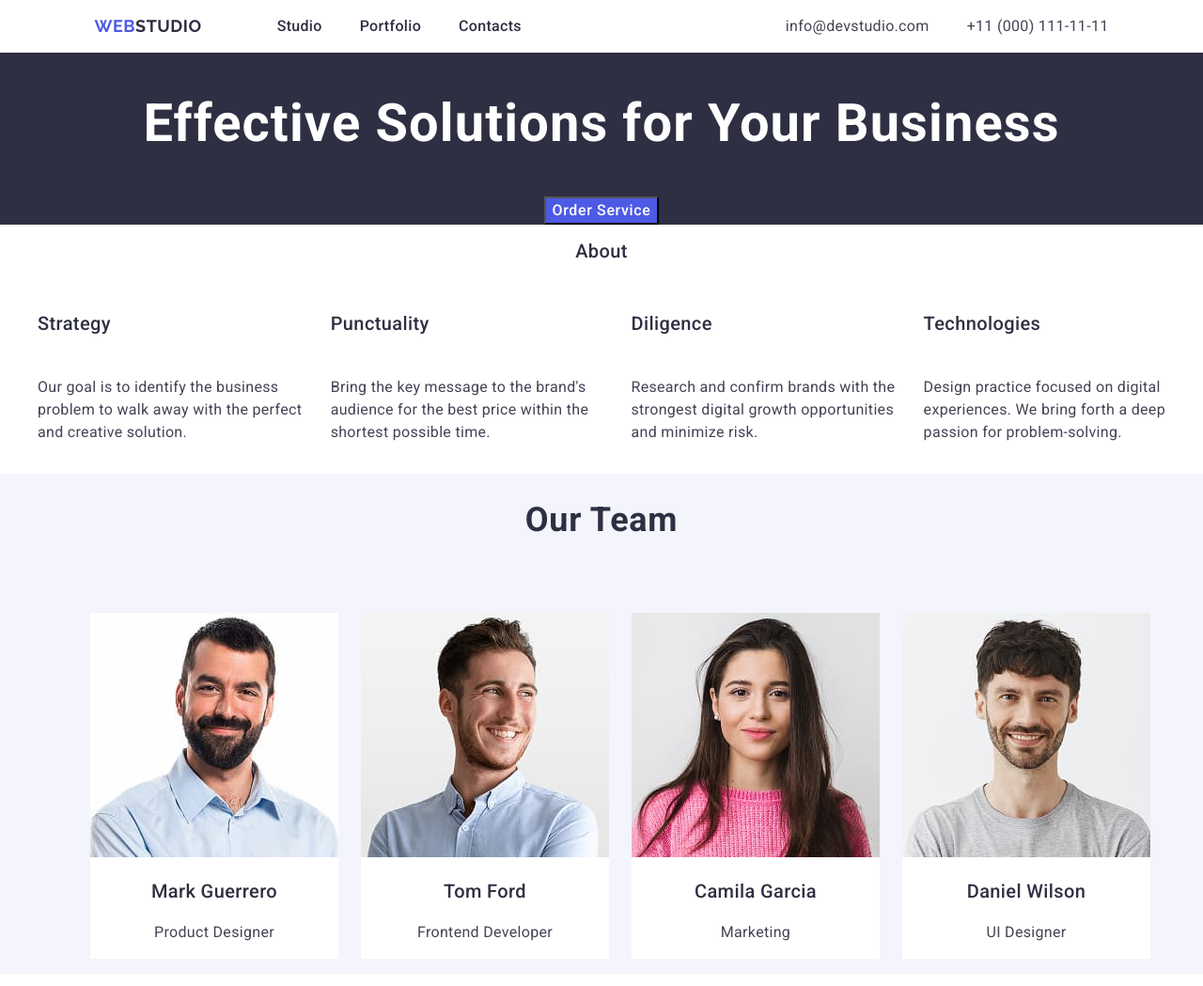
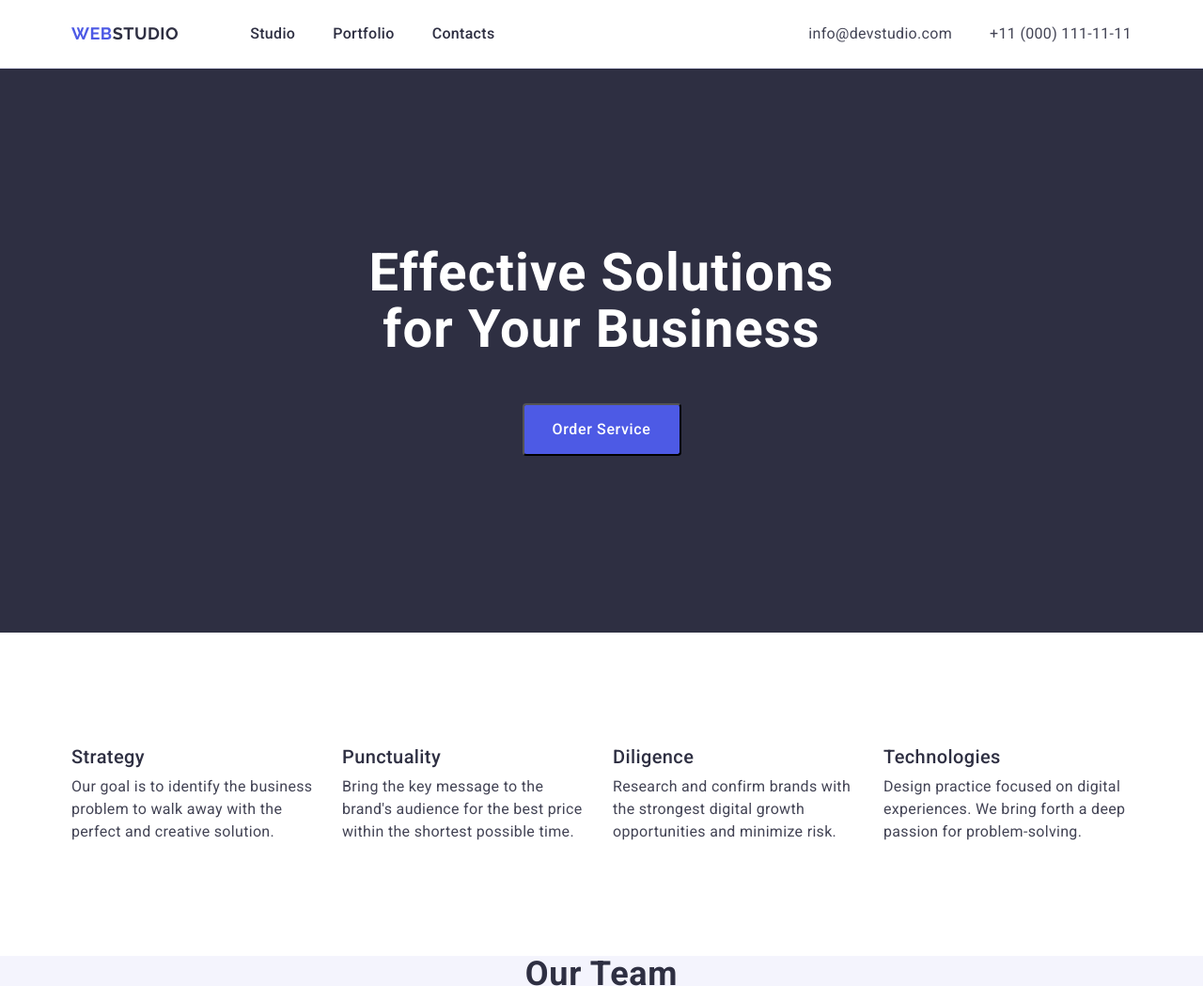
Before and after one commit to codescriptman/goit-markup-hw-03, a plain HTML site: page index.html in a window 1280 px wide. Shown: the top 1049 px of the page at 94% size. Drawn offline with nearby package versions, Linux system fonts and the light colour scheme.

Commit message:
add header add section1 hero add section2

```diff
--- a/css/styles.css
+++ b/css/styles.css
@@ -1,31 +1,58 @@
 body {
   margin: 0;
-  padding: 0;
   font-family: "Roboto", sans-serif;
   color: #434455;
   background-color: #ffffff;
+}
+.container {
+  max-width: 1158px;
+  padding-left: 15px;
+  padding-right: 15px;
+  margin: 0 auto;
+}
+.section {
+  padding: 120px 0;
 }
 
 ul,
 ol {
   list-style-type: none;
+  margin: 0;
+  padding: 0;
 }
-.head .container {
+h1,
+h2,
+h3,
+h4,
+h5,
+h6 {
+  margin: 0;
+  padding: 0;
+}
+p {
+  margin: 0;
+  padding: 0;
+}
+.head {
+  border-bottom: 1px solid #e7e9fc;
+}
+.container-head {
   display: flex;
-  gap: 40px;
   align-items: center;
-  justify-content: space-around;
 }
-.container nav {
+.nav {
+  display: flex;
+  align-items: center;
+}
+.menu {
   display: flex;
   gap: 40px;
   align-items: center;
 }
-.container nav ul {
-  display: flex;
-  gap: 40px;
+.logo-header {
+  padding: 24px 0;
+  margin-right: 76px;
 }
-
 .logo {
   font-family: "Raleway", sans-serif;
   font-weight: 700;
@@ -48,30 +75,36 @@ ol {
 .studio-footer {
   color: #f4f4fd;
 }
-.menu-studio {
+.menu-links {
+  display: block;
+  padding: 24px 0;
   font-weight: 500;
   line-height: 1.5;
   letter-spacing: 0.02em;
   color: #2e2f42;
   text-decoration: none;
 }
-.menu-studio:hover {
+.menu-links:hover {
   color: #404bbf;
 }
-.menu-studio:active {
+.menu-links:active {
   color: #404bbf;
 }
-.menu-studio:focus {
+.menu-links:focus {
   color: #404bbf;
 }
 .contacts {
   font-style: normal;
+  margin-left: auto;
 }
-.contacts ul {
+.contacts-list {
   display: flex;
+  align-items: center;
   gap: 40px;
 }
-.contacts .contact-links {
+.contact-links {
+  display: block;
+  padding: 24px 0;
   line-height: 1.5;
   letter-spacing: 0.02em;
   color: #434455;
@@ -86,89 +119,78 @@ ol {
 .contact-links:focus {
   color: #404bbf;
 }
-.hero .container {
-  display: flex;
-  flex-direction: column;
-  align-content: center;
-  align-items: center;
-  justify-content: center;
+/* header */
+.section-hero {
   background-color: #2e2f42;
 }
+
 .hero-title {
+  padding: 68px 316px 48px 316px;
+  margin: 0 auto;
   font-size: 56px;
   line-height: 1.07;
   text-align: center;
   letter-spacing: 0.02em;
   color: #ffffff;
 }
-.button-text {
+.button {
+  margin-left: auto;
+  margin-right: auto;
+  margin-bottom: 68px;
+  padding: 0;
+  display: block;
   font-weight: 500;
   line-height: 1.5;
   letter-spacing: 0.04em;
   color: #ffffff;
   cursor: pointer;
   background-color: #4d5ae5;
+  border-radius: 4px;
+  width: 169px;
+  height: 56px;
 }
-.button-text:hover {
+.button:hover {
   background-color: #404bbf;
 }
-.button-text:focus {
+.button:focus {
   background-color: #404bbf;
 }
-.button-text:active {
+.button:active {
   background-color: #404bbf;
 }
-.about .container {
+/* hero section 1 */
+
+.about-list {
   display: flex;
-  flex-direction: column;
-  justify-content: center;
-  align-items: center;
-  align-content: center;
+  gap: 24px;
 }
-.about-title {
+.about-list-item {
+  width: calc((100% - (24px * 3)) / 4);
+}
+.about-mini-titles {
   font-weight: 500;
   font-size: 20px;
   line-height: 1.2;
   letter-spacing: 0.02em;
   color: #2e2f42;
-}
-.about .container ul {
-  display: flex;
-  gap: 24px;
-  justify-content: center;
-  align-content: flex-start;
-  align-items: center;
-}
-.about .container ul li {
-  display: flex;
-  flex-direction: column;
-  gap: 8px;
-  justify-content: flex-start;
-  align-content: flex-start;
-  align-items: flex-start;
-}
-.mini-titles {
-  font-weight: 500;
-  font-size: 20px;
-  line-height: 1.2;
-  letter-spacing: 0.02em;
-  color: #2e2f42;
+  padding-bottom: 8px;
 }
 .about-text {
   line-height: 1.5;
   letter-spacing: 0.02em;
   color: #434455;
 }
+/* about section 2 */
 
-.team .container {
+.team .container-team {
   display: flex;
   align-items: center;
   justify-content: center;
   flex-direction: column;
-  gap: 32px;
+
   background: #f4f4fd;
 }
-.team .container ul {
+.team .container-team ul {
   display: flex;
   gap: 24px;
 }
@@ -201,13 +223,13 @@ ol {
   color: #434455;
 }
 
-.section-portfolio .container {
+.section-portfolio .container-portfolio {
   display: flex;
   flex-direction: column;
   align-items: center;
   justify-content: center;
 }
-.section-portfolio .container .portfolio {
+.section-portfolio .container-portfolio .portfolio {
   display: flex;
   gap: 24px;
   flex-wrap: wrap;
@@ -233,17 +255,16 @@ ol {
   letter-spacing: 0.02em;
   color: #434455;
 }
-.site-footer {
-  background-color: #2e2f42;
-}
+
 .last-text {
   line-height: 1.5;
   letter-spacing: 0.02em;
   color: #f4f4fd;
 }
-.site-footer .container {
+.site-footer .container-footer {
   display: flex;
   flex-direction: column;
   align-items: flex-start;
   justify-content: flex-start;
+  background-color: #2e2f42;
 }
--- a/index.html
+++ b/index.html
@@ -19,21 +19,21 @@
   </head>
   <body>
     <header class="head">
-      <div class="container">
-        <nav>
-          <a class="logo" href="./index.html"
+      <div class="container container-head">
+        <nav class="nav">
+          <a class="logo logo-header" href="./index.html"
             >web<span class="studio-header">Studio</span></a
           >
           <!--logo-->
           <ul class="menu">
-            <li><a class="menu-studio" href="./index.html">Studio</a></li>
-            <li><a class="menu-studio" href="">Portfolio</a></li>
-            <li><a class="menu-studio" href="">Contacts</a></li>
+            <li><a class="menu-links" href="./index.html">Studio</a></li>
+            <li><a class="menu-links" href="">Portfolio</a></li>
+            <li><a class="menu-links" href="">Contacts</a></li>
           </ul>
         </nav>
 
         <address class="contacts">
-          <ul>
+          <ul class="contacts-list">
             <li>
               <a class="contact-links" href="mailto:info@devstudio.com"
                 >info@devstudio.com</a
@@ -49,40 +49,40 @@
       </div>
     </header>
     <main>
-      <section class="hero">
-        <div class="container">
+      <section class="section-hero section">
+        <div class="container-hero container">
           <h1 class="hero-title">Effective Solutions for Your Business</h1>
-          <button class="button-text" type="button">Order Service</button>
+          <button class="button" type="button">Order Service</button>
         </div>
       </section>
       <!--hero section 1-->
-      <section class="about">
-        <div class="container">
-          <h2 class="about-title">About</h2>
-          <ul>
-            <li>
-              <h3 class="mini-titles">Strategy</h3>
+      <section class="about section">
+        <div class="container container-about">
+          <h2 hidden class="about-title">About</h2>
+          <ul class="about-list">
+            <li class="about-list-item">
+              <h3 class="about-mini-titles">Strategy</h3>
               <p class="about-text">
                 Our goal is to identify the business problem to walk away with
                 the perfect and creative solution.
               </p>
             </li>
-            <li>
-              <h3 class="mini-titles">Punctuality</h3>
+            <li class="about-list-item">
+              <h3 class="about-mini-titles">Punctuality</h3>
               <p class="about-text">
                 Bring the key message to the brand's audience for the best price
                 within the shortest possible time.
               </p>
             </li>
-            <li>
-              <h3 class="mini-titles">Diligence</h3>
+            <li class="about-list-item">
+              <h3 class="about-mini-titles">Diligence</h3>
               <p class="about-text">
                 Research and confirm brands with the strongest digital growth
                 opportunities and minimize risk.
               </p>
             </li>
-            <li>
-              <h3 class="mini-titles">Technologies</h3>
+            <li class="about-list-item">
+              <h3 class="about-mini-titles">Technologies</h3>
               <p class="about-text">
                 Design practice focused on digital experiences. We bring forth a
                 deep passion for problem-solving.
@@ -93,7 +93,7 @@
       </section>
       <!--section2-->
       <section class="team">
-        <div class="container">
+        <div class="container-team">
           <h2 class="team-title">Our Team</h2>
           <ul>
             <li class="team-list">
@@ -121,7 +121,7 @@
       </section>
       <!--section3-->
       <section class="section-portfolio">
-        <div class="container">
+        <div class="container-portfolio">
           <h2 class="portfolio-title">Our Portfolio</h2>
           <ul class="portfolio">
             <li>
@@ -178,7 +178,7 @@
       <!--section4-->
     </main>
     <footer class="site-footer">
-      <div class="container">
+      <div class="container-footer">
         <a class="logo" href="./index.html">
           web<span class="studio-footer">Studio</span></a
         >
```
